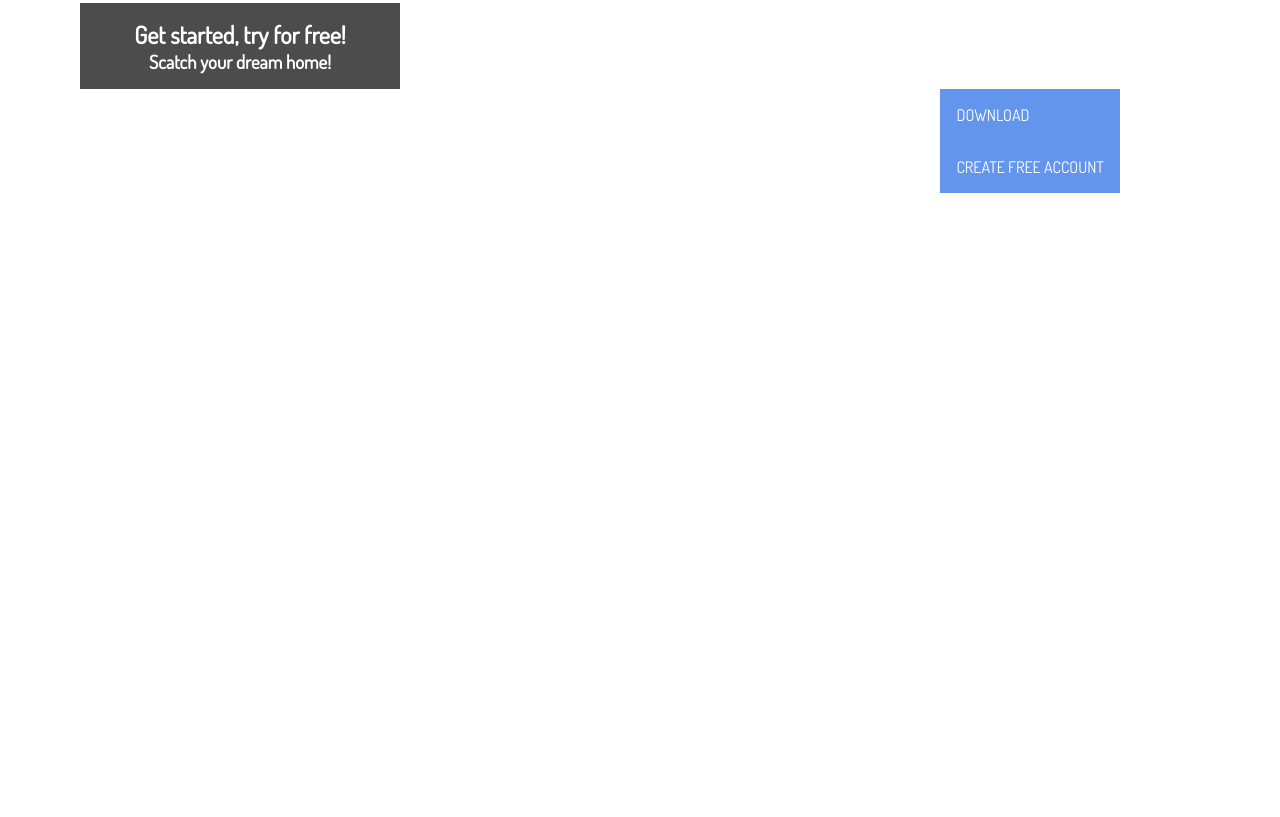
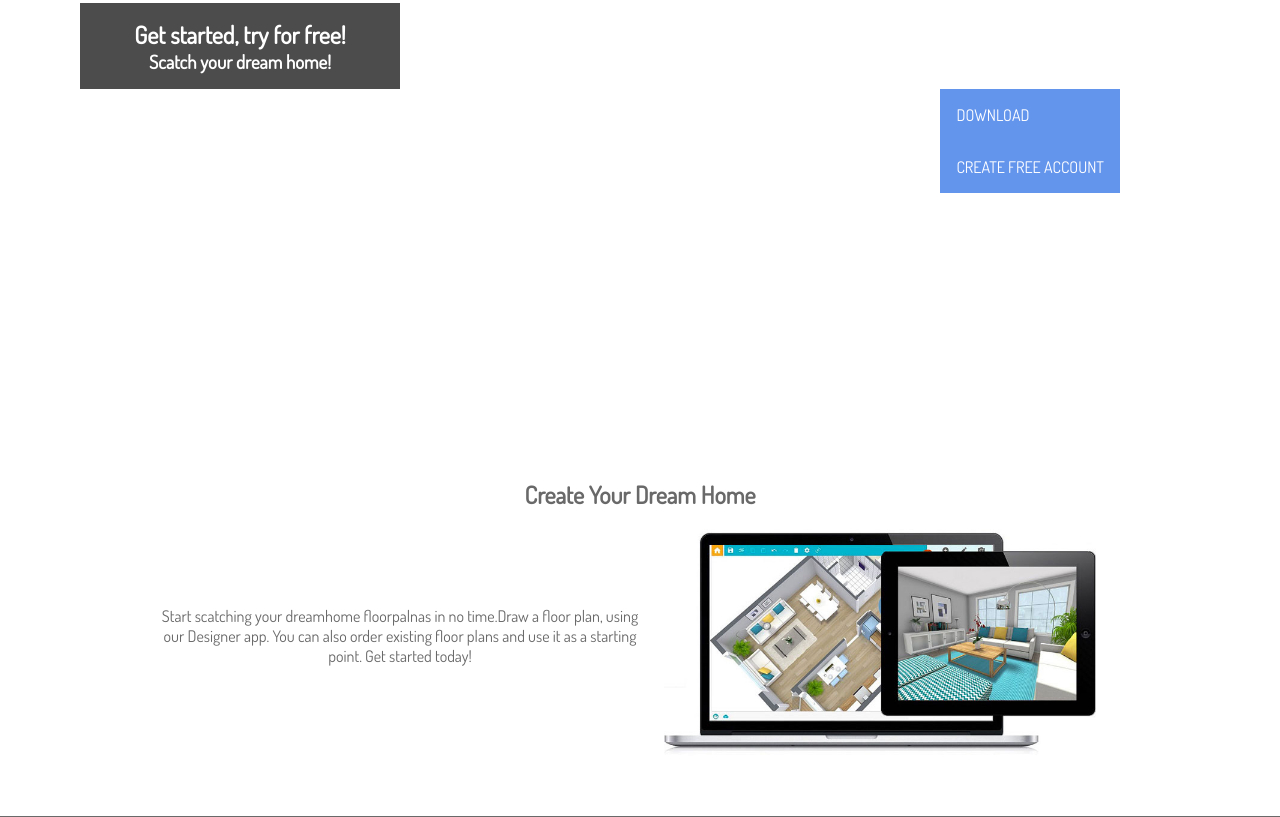
Before and after one commit to BojanaBabic/InDesign, a plain HTML site: page index.html in a window 1280 px wide. Shown: the part 369-1186 px from the top of the page. Before the commit the page ends 800 px from the top, so only its background shows below. Drawn offline with nearby package versions, Linux system fonts and the light colour scheme; files that its build step writes are made by us from their sources.

Commit message:
Gotova druga sekcija create

```diff
--- a/index.html
+++ b/index.html
@@ -40,5 +40,10 @@
 			<a href="#">create free account</a>
 		</div>
 	</section>
+	<section class="create">
+		<h2>Create Your Dream Home</h2>
+		<p>Start scatching your dreamhome floorpalnas in no time.Draw a floor plan, using our Designer app. You can also order existing floor plans and use it as a starting point. Get started today!</p>
+		<img src="images/comp.jpg">
+	</section>
 </body>
 </html>
--- a/scss/style.scss
+++ b/scss/style.scss
@@ -4,7 +4,7 @@
 @include main;
 section {
 	width: 100%;
-	padding: 2em 10em;
+	padding: 3em 10em;
 }
 .logo {
 	font-size: normal;
@@ -69,3 +69,17 @@ section {
 h2 {
 	text-align: center;
 }
+.create {
+	@include clearfix;
+	border-bottom: 1px solid $main_text_color;
+	p{
+		float: left;
+		width: 50%;
+		text-align: center;
+		margin-top: 6em;
+	}
+	img {
+		float: right;
+		width: 50%;
+	}
+}
```
